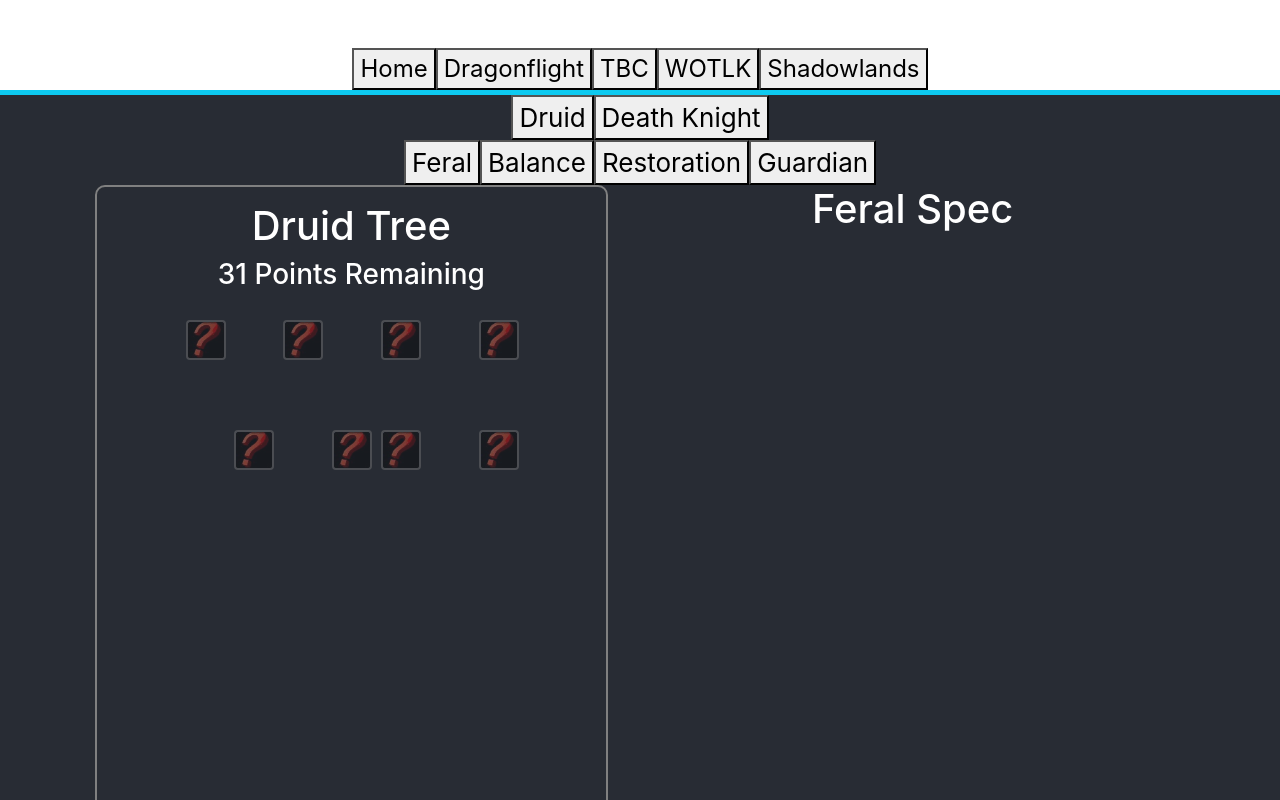
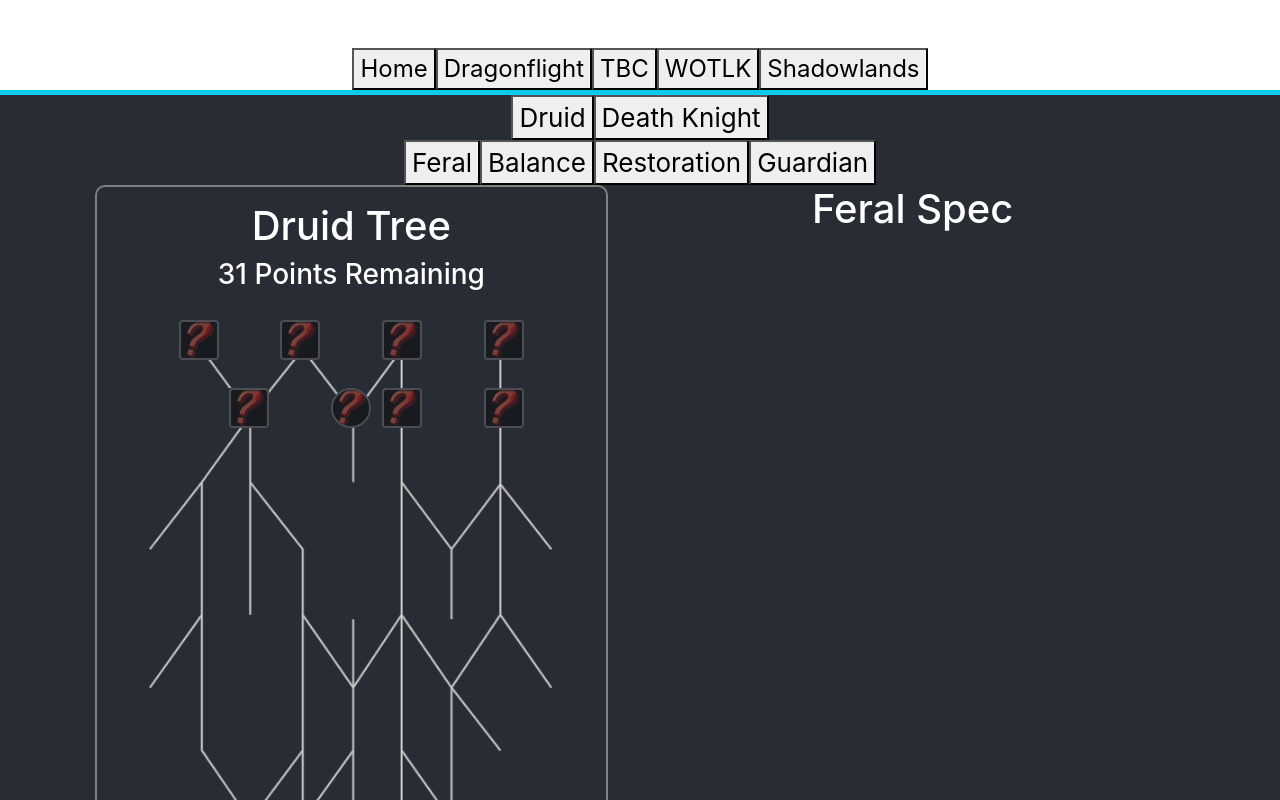
Before and after one commit to MHranek/WOW-Talent-Calculator, a React (Create React App) app: page / in a window 1280 px wide. Both pictures are taken after a click on the button "Dragonflight". Shown: the top 800 px of the page. Built offline with nearby package versions, Linux system fonts and the light colour scheme.

Commit message:
Added png file of line connections for Druid Tree

```diff
--- a/src/components/pages/Dragonflight.css
+++ b/src/components/pages/Dragonflight.css
@@ -5,6 +5,7 @@
   min-width: calc(50% - 32px);
   margin-right: 32px;
   flex-direction: column;
+  padding-bottom: 40px;
 }
 
 .talentTreeTitle {
@@ -20,15 +21,14 @@
 .talentTreeOptions {
   width: 80%;
   position: relative;
-  height: 1000px;
   margin: 0 auto;
 }
 
 .talentChoice {
-  width: 50px;
   position: absolute;
-  padding: 0 14px;
   transform: translate(-50%, -50%);
+  background-color: #282c34;
+  z-index: 2;
 }
 
 .talentIcon {
@@ -38,6 +38,11 @@
   border: 2px solid gray;
   border-radius: 4px;
   opacity: .4;
+  z-index: inherit;
+}
+
+.talentPassive {
+  border-radius: 20px;
 }
 
 .talentTooltip {
@@ -46,9 +51,10 @@
   height: max-content;
   background-color: black;
   bottom: 120%;
+  left: -120px;
   visibility: hidden;
   text-align: center;
-  z-index: 1;
+  z-index: 3;
   padding: 0;
 }
 
@@ -69,6 +75,15 @@
   color: rgb(35, 75, 255);
   margin-bottom: 3px;
   font-size: 22px;
+}
+
+.talentTreePathGraphic {
+  display: block;
+  width: 100%;
+  height: auto;
+  z-index: 1;
+  position: relative;
+  opacity: .8;
 }
 
 .y-0 {
@@ -106,25 +121,25 @@
   left: 0%;
 }
 .x-1 {
-  left: 12%;
+  left: 12.5%;
 }
 .x-2 {
-  left: 24%;
+  left: 25%;
 }
 .x-3 {
-  left: 36%;
+  left: 37.5%;
 }
 .x-4 {
-  left: 48%;
+  left: 50%;
 }
 .x-5 {
-  left: 60%;
+  left: 62.5%;
 }
 .x-6 {
-  left: 72%;
+  left: 75%;
 }
 .x-7 {
-  left: 84%;
+  left: 87.5%;
 }
 .x-8 {
   left: 100%;
--- a/src/components/pages/Dragonflight.js
+++ b/src/components/pages/Dragonflight.js
@@ -3,6 +3,7 @@
 import Col from '../../utils/Col';
 import Row from '../../utils/Row';
 import questionMark from '../../images/icons/inv_misc_questionmark.jpg';
+import druidTest from '../../images/druidClassTree.png';
 
 function Dragonflight({ }) {
   const [currentClass, setCurrentClass] = useState('Druid');
@@ -51,6 +52,7 @@
               <h3>31 Points Remaining</h3>
             </div>
             <div className="talentTreeOptions">
+              <img className="talentTreePathGraphic" alt="Druid Lines" src={druidTest}></img>
               <div className="talentChoice y-0 x-1">
                 <div className="talentBox">
                   <img className='talentIcon' alt='talent img' src={questionMark}></img>
@@ -101,9 +103,9 @@
                   <p className="talentTooltipSpecial">Special Note</p>
                 </div>
               </div>
-              <div className="talentChoice y-1 x-4">
+              <div className="talentChoice talentPassive y-1 x-4">
                 <div className="talentBox">
-                  <img className='talentIcon' alt='talent img' src={questionMark}></img>
+                  <img className='talentIcon talentPassive' alt='talent img' src={questionMark}></img>
                 </div>
                 <div className="talentTooltip talentTreeBorder">
                   <p className="talentTooltipName">Talent Name</p>
```
Also changed, not shown: src/images/druidClassTree.png (added).
